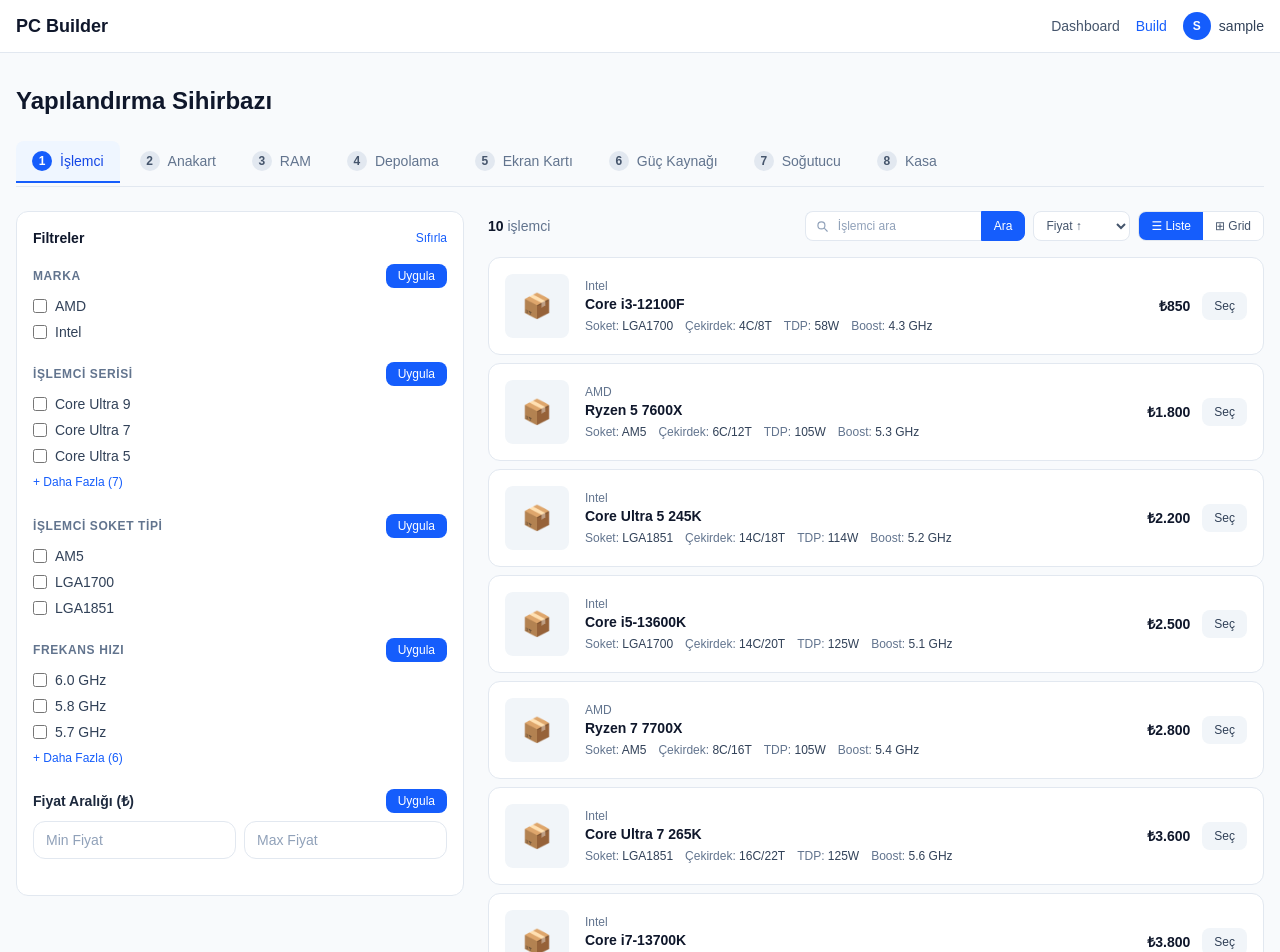
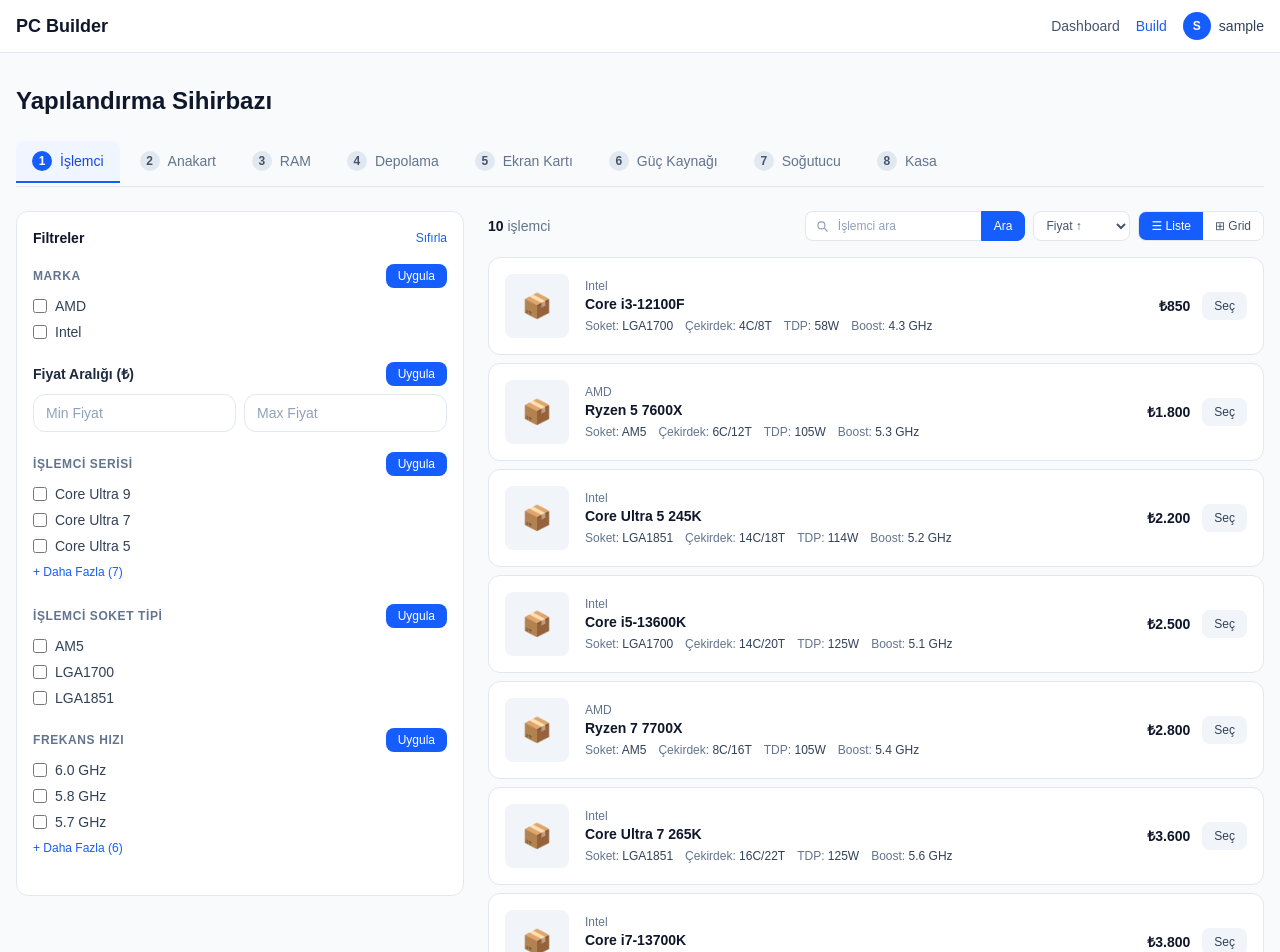
Before and after one commit to eypcnmrt/pc-builder-frontend, a React (Vite) app: page /build in a window 1280 px wide. Shown: the top 952 px of the page. Built offline with nearby package versions, Linux system fonts and the light colour scheme; sample sign-in values are in the browser's storage.

Commit message:
refactor(processor-tab): Fiyat Aralığı filtresini markanın altına taşı

```diff
--- a/src/pages/Build/tabs/ProcessorTab.tsx
+++ b/src/pages/Build/tabs/ProcessorTab.tsx
@@ -65,6 +65,16 @@ const ProcessorTab = () => {
       onApply: applyBrandsFilter,
     },
     {
+      type: "range",
+      label: "Fiyat Aralığı",
+      min: options.minPrice,
+      max: options.maxPrice,
+      value: [pendingFilters.priceMin, pendingFilters.priceMax],
+      onChange: ([min, max]) => setPendingFilters((f) => ({ ...f, priceMin: min, priceMax: max })),
+      onApply: applyPriceFilter,
+      unit: "₺",
+    },
+    {
       type: "checkbox",
       label: "İşlemci Serisi",
       options: options.series,
@@ -87,16 +97,6 @@ const ProcessorTab = () => {
       selected: pendingFilters.boostClocks.map((v) => `${v.toFixed(1)} GHz`),
       onChange: togglePendingBoostClock,
       onApply: applyBoostClocksFilter,
-    },
-    {
-      type: "range",
-      label: "Fiyat Aralığı",
-      min: options.minPrice,
-      max: options.maxPrice,
-      value: [pendingFilters.priceMin, pendingFilters.priceMax],
-      onChange: ([min, max]) => setPendingFilters((f) => ({ ...f, priceMin: min, priceMax: max })),
-      onApply: applyPriceFilter,
-      unit: "₺",
     },
   ];
 
```
